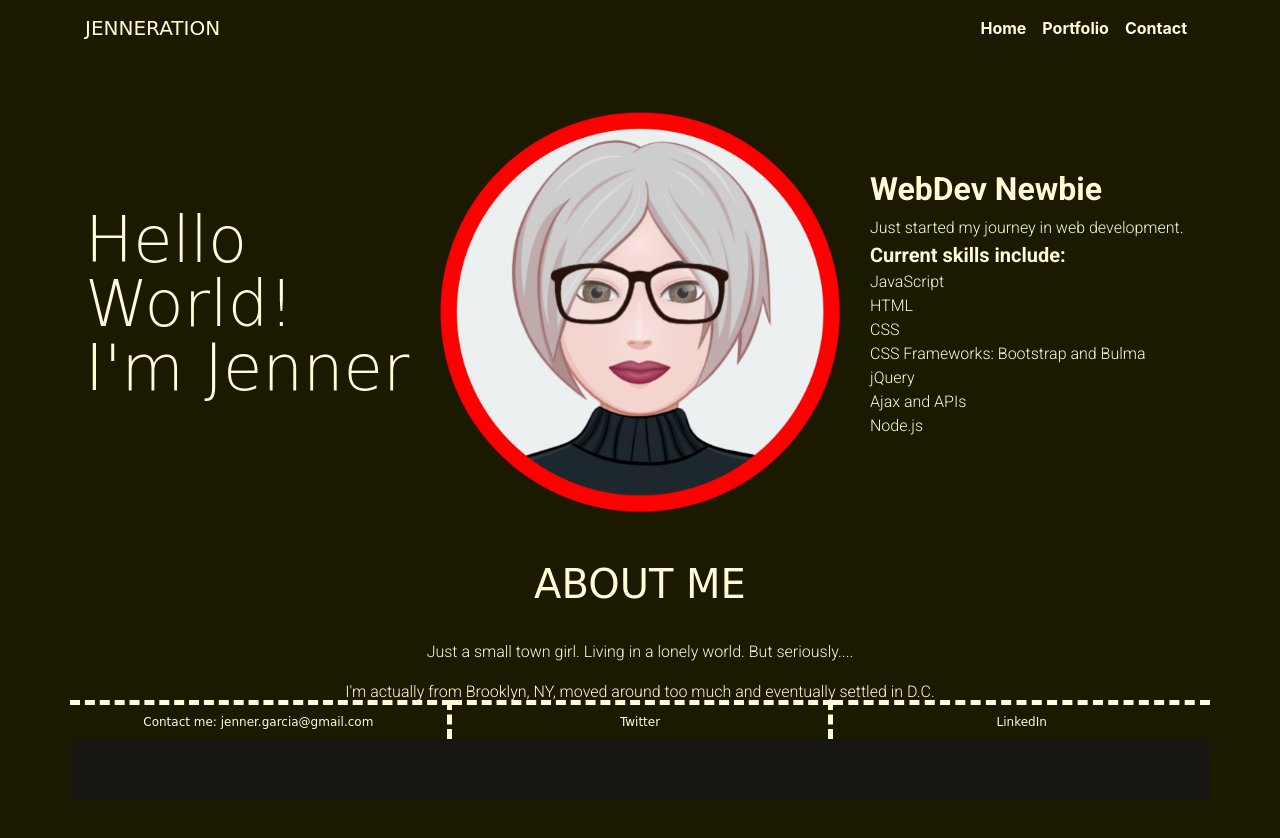
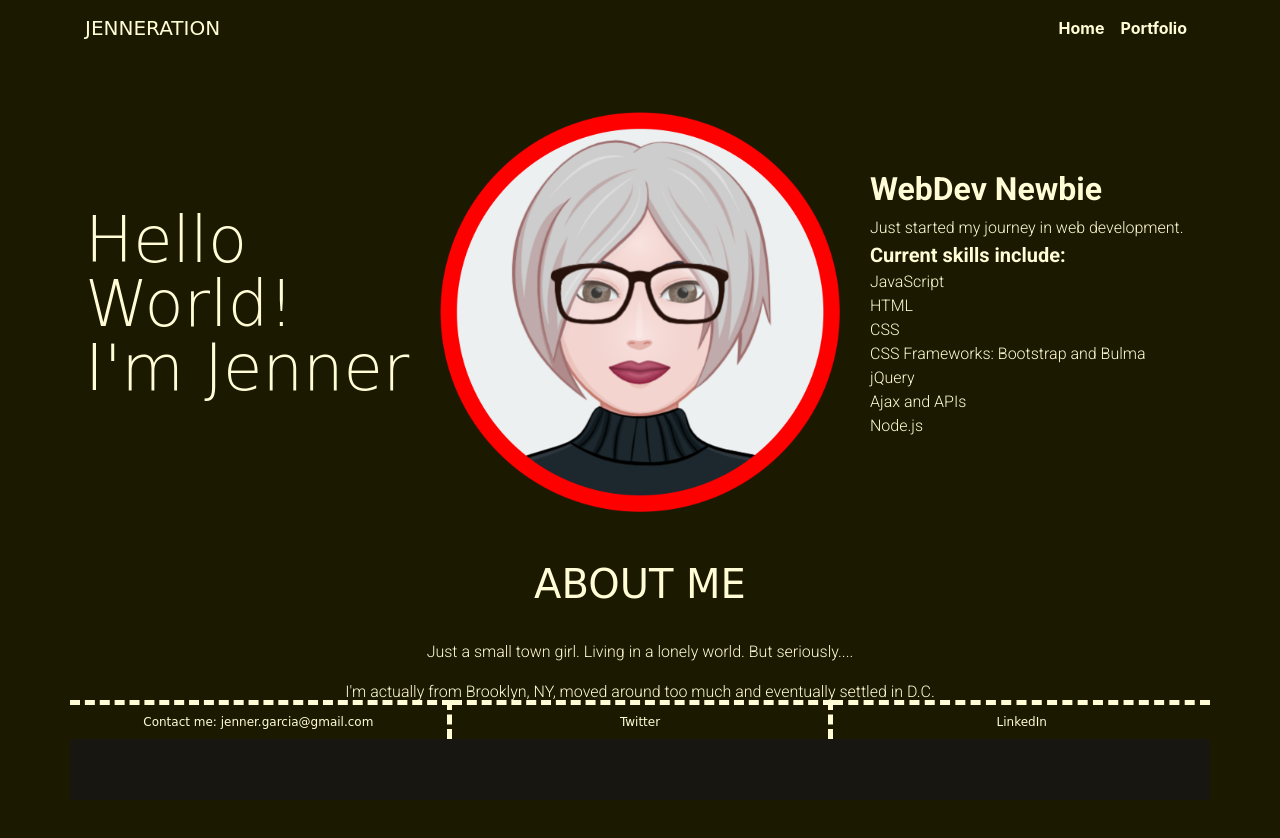
Before and after one commit to jenneration/JennerGarcia-Portfolio, a plain HTML site: page index.html in a window 1280 px wide. Drawn offline with nearby package versions, Linux system fonts and the light colour scheme; a web font is replaced by a local one.

Commit message:
removed contact page reference

```diff
--- a/index.html
+++ b/index.html
@@ -31,7 +31,7 @@
                 <div class="navbar-nav">
                     <a class="nav-item nav-link active" href="index.html">Home<span class="sr-only">(current)</span></a>
                     <a class="nav-item nav-link" href="portfolio.html">Portfolio</a>
-                    <a class="nav-item nav-link" href="contact.html">Contact</a>
+                    <!-- <a class="nav-item nav-link" href="contact.html">Contact</a> -->
                 </div>
             </div>
         </div>
```
Also changed, not shown: portfolio.html (+1 -1 lines), proj-foodastic.html (+1 -1 lines), proj-pwdgenerator.html (+1 -1 lines), proj-scheduler.html (+1 -1 lines), proj-weatherapp.html (+1 -1 lines).
